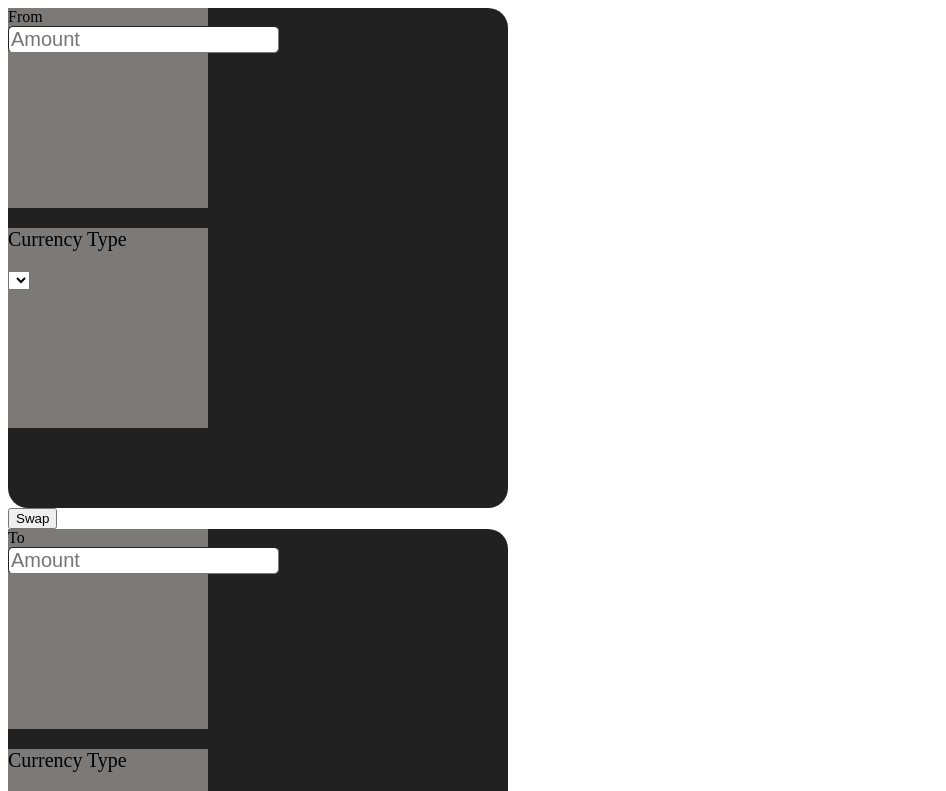
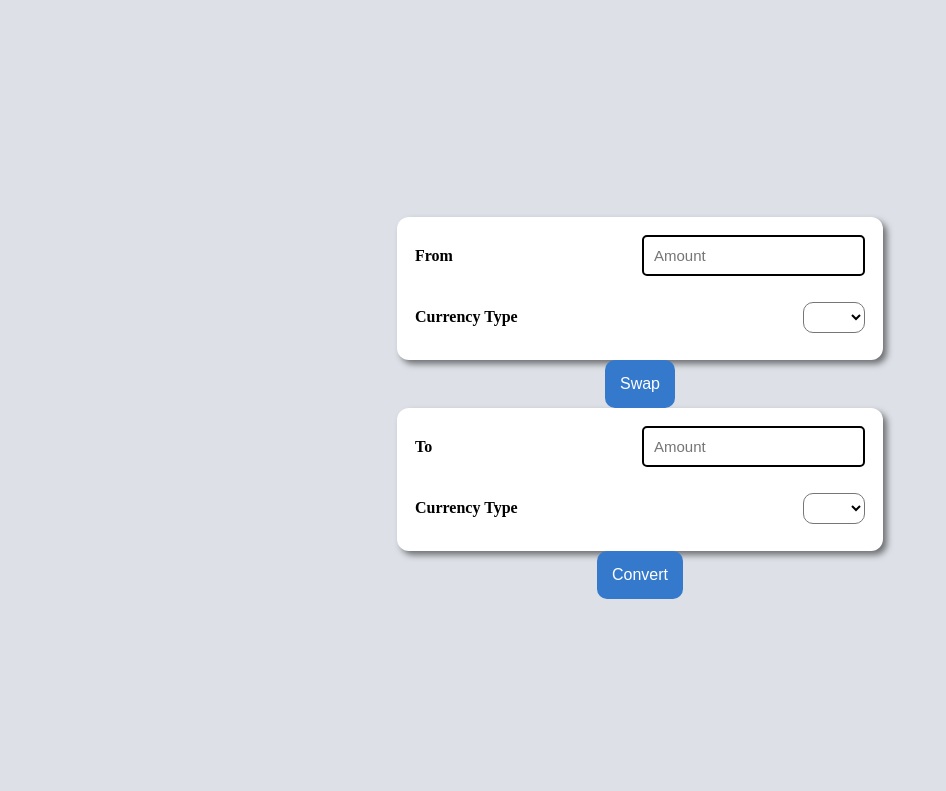
Before and after one commit to shubhg17/CURRENCY-PROJECT, a React (Vite) app: page / in a window 1280 px wide. Shown: the top 791 px of the page, without its empty margins (0-946 px from the left). Built offline with nearby package versions, Linux system fonts and the light colour scheme.

Commit message:
Added CSS and added buttons

```diff
--- a/src/App.css
+++ b/src/App.css
@@ -1,34 +1,85 @@
-.heading {
-   text-align:center;
-   font-family:Arial,Roboto;
-   background-color:orange;
+
+body {
+    display:flex;
+    justify-content:center;
+    align-items:center;
+    /* /// uses full screen height */
+    min-height:100vh;
+    background:#dde1e7;
 }
 
 .outerdiv {
-    height:500px;
-    width:500px;
-    background-color:#212121;
-    border-radius:20px;
+    background:white;
+    width:450px;
+    padding:18px;
+    border-radius:12px;
+    box-shadow: 4px 4px 6px rgba(0,0,0,0.5);
+    display:flex;
+    flex-direction:column;
+    gap:16px;
 }
 
 .innerdiv {
-   height:200px;
-   width:200px;
-   background-color:rgb(124, 121, 121);
+    display:flex;
+    justify-content:space-between;
+    align-items:center;
 }
 
 .inner2div {
-   height:200px;
-   width:200px;
-   background-color:rgb(124, 121, 121);
+    display:flex;
+    justify-content:space-between;
+    align-items:center;
+}
+
+.labelClass {
+    font-size:16px;
+    font-weight:bold;
+    color:black;
+}
+
+.para {
+   font-size:16px;
+   font-weight:bold;
+   color:black;
 }
 
 .firstbar {
-   font-size:20px;
+   font-size:15px;
    border-radius:5px;
-   border-width:1px;
+   border-style:solid;
+   border-color:black;
+   padding:10px;
 }
 
-.para {
-    font-size:20px;
+.selectclass {
+    padding-left:30px;
+    padding-top:10px;
+    padding-right:10px;
+    font-size:15px;
+    border-radius:10px;
+    background:white;
+    color:black;
 }
+
+.bt-container {
+    display:flex;
+    justify-content:center;
+}
+
+.swap-button {
+   color:white;
+   background-color:rgb(52, 121, 204);
+   border:none;
+   padding:15px;
+   font-size:16px;
+   border-radius:10px;
+}
+
+.convertbutton {
+    color:white;
+    background-color:rgb(52, 121, 204);
+    border:none;
+    padding:15px;
+    font-size:16px;
+    border-radius:10px;
+}
--- a/src/App.jsx
+++ b/src/App.jsx
@@ -10,11 +10,15 @@ function App() {
           {/* //From currency box */}
            <Inputbox label="From"/>
            {/* //Swap button */}
+           <div className="bt-container">
            <button className="swap-button">Swap</button>
+           </div>
            {/* //To currency box */}
            <Inputbox label="To"/>
            {/* //convert button */}
+           <div className="bt-container">
            <button className="convertbutton">Convert</button>
+           </div>
          </div>
       </div>
     </>
```
